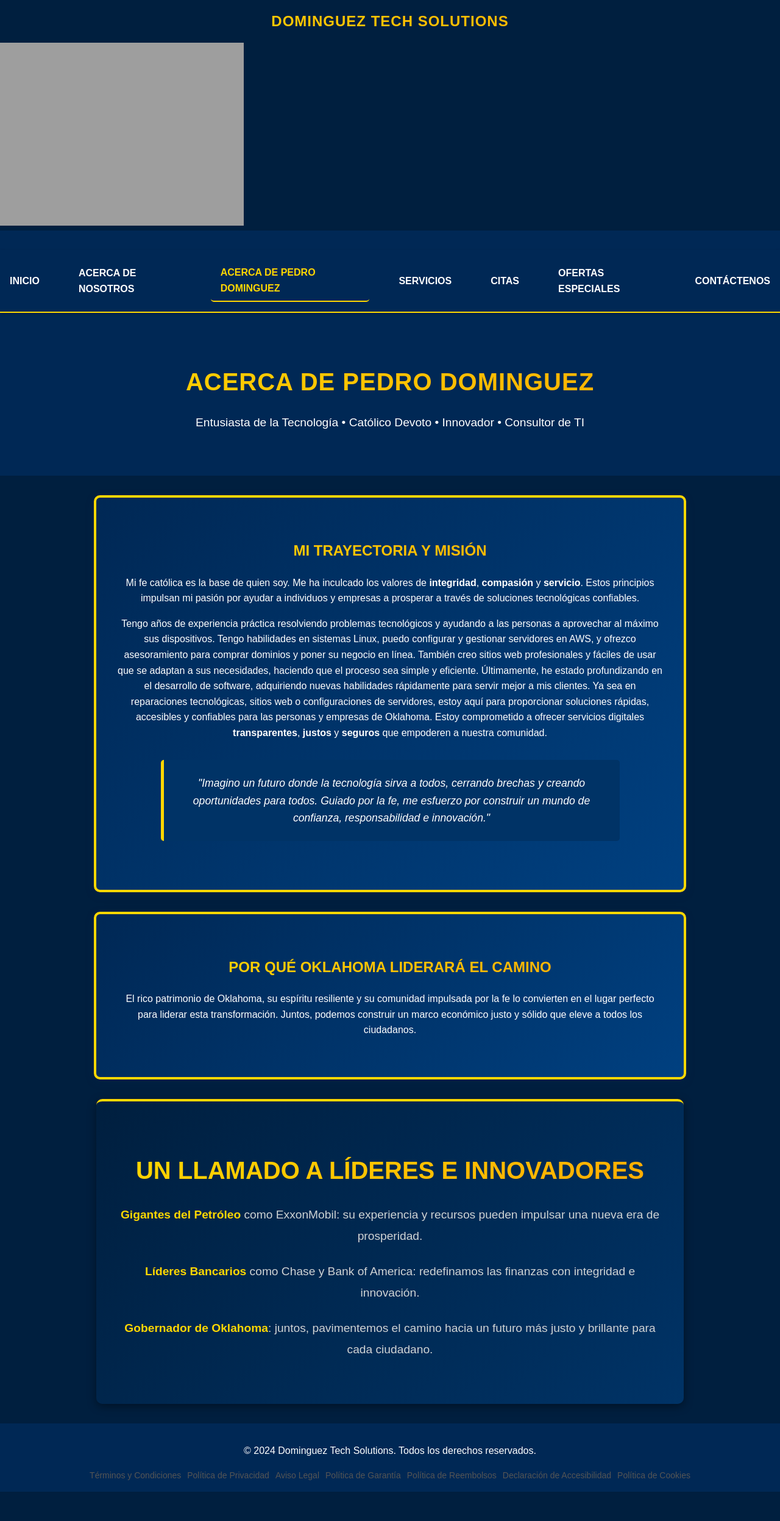
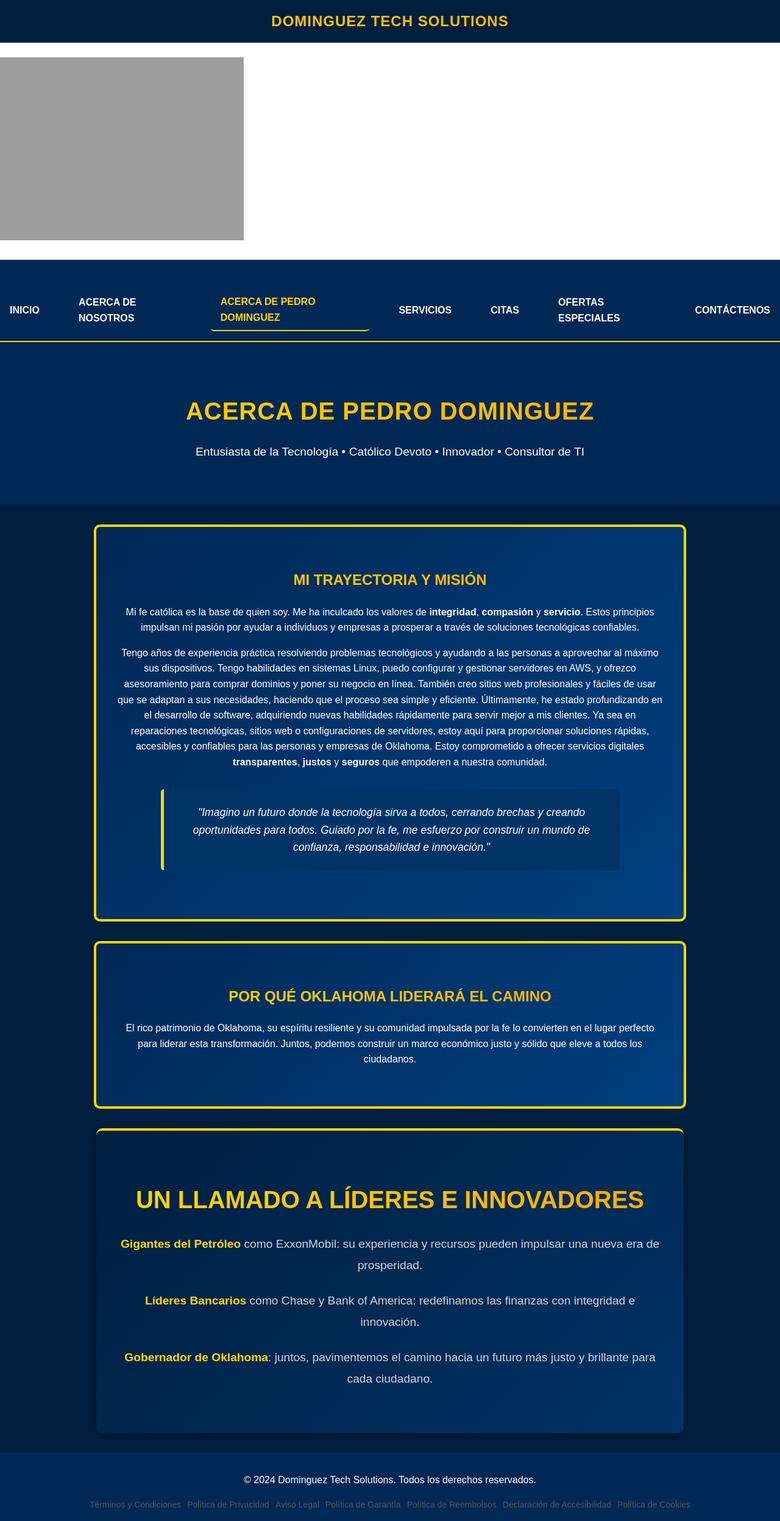
Before and after one commit to xtcedro/Etc, a PHP site: page /about2_es.html in a window 1280 px wide. Shown: the whole page at 61% size. Before the commit the page ends 2446 px from the top, so only its background shows below. Run offline with PHP 8.4, Linux system fonts and the light colour scheme; grey boxes are pictures that could not be loaded.

Commit message:
Update style.css

```diff
--- a/assets/css/style.css
+++ b/assets/css/style.css
@@ -729,3 +729,15 @@ form .success-message {
     display: none !important;
   }
 }
+
+/* Adjusted .title-banner Styling */
+.title-banner {
+  padding: 1.5rem 0; /* Slightly more padding */
+  background-color: #ffffff; /* Optional: Set background color */
+}
+
+.title-banner img {
+  max-width: 100%; /* Slightly reduce size */
+  height: auto;
+  margin: 0 auto;
+}
```
